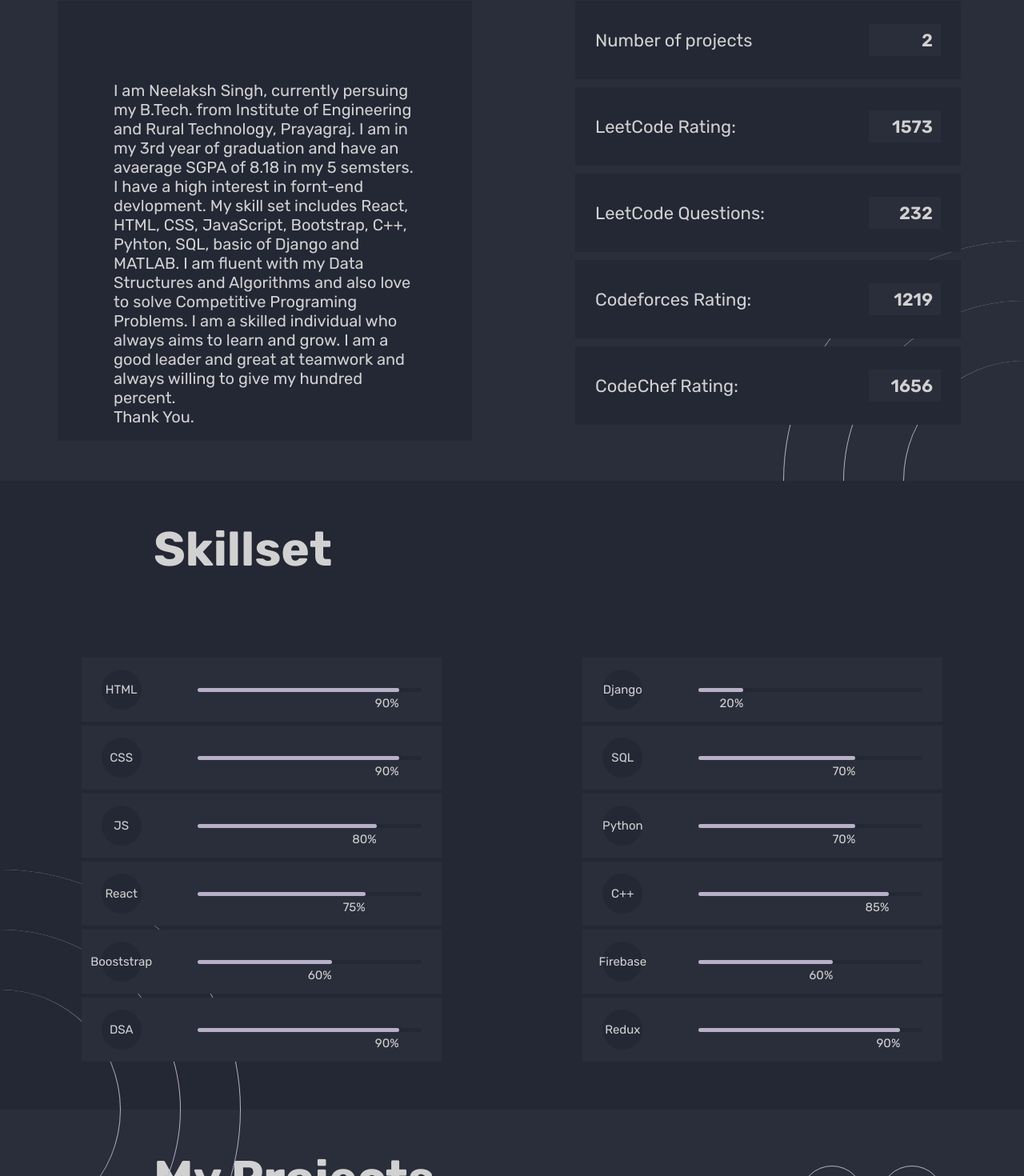
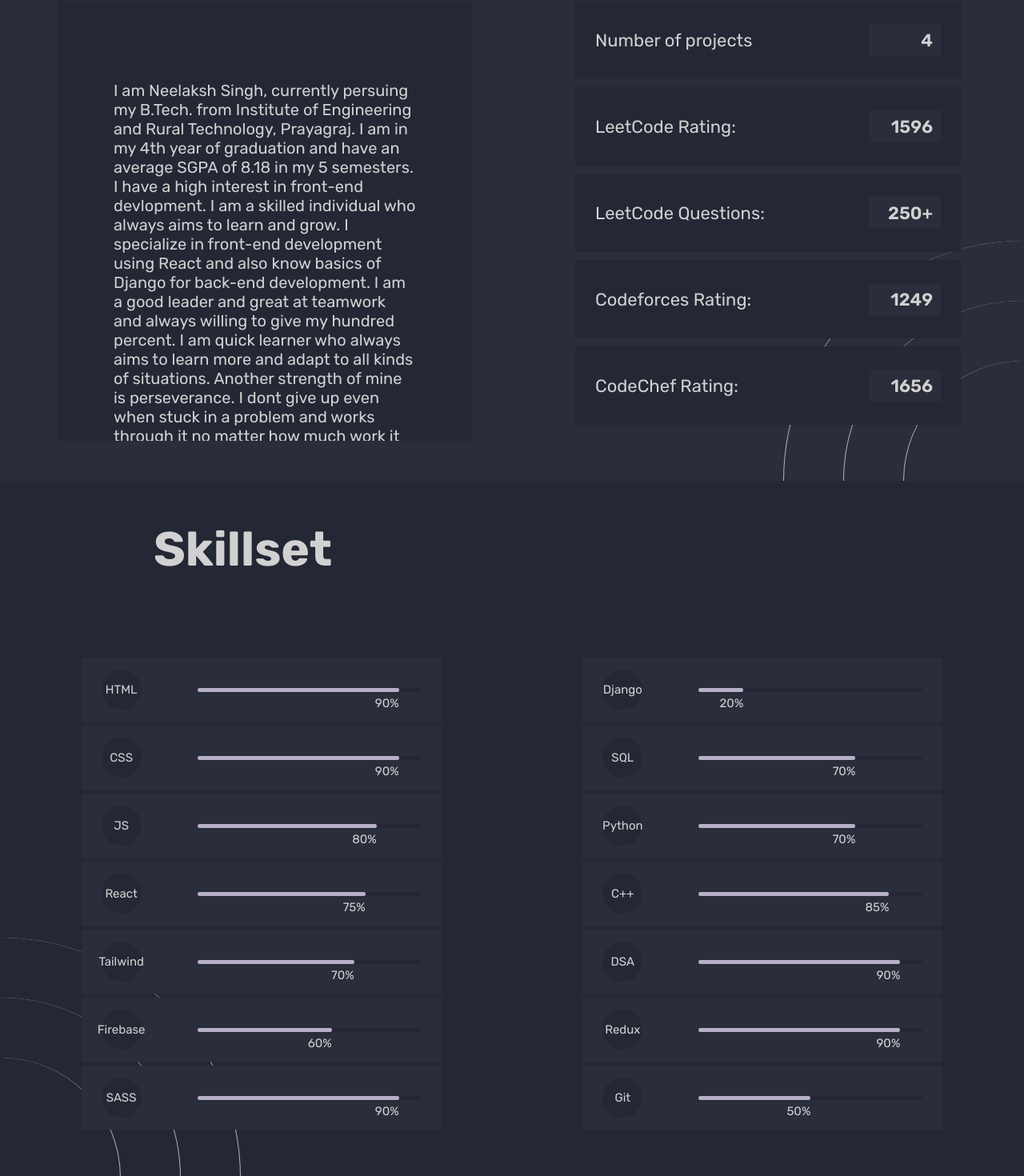
Before and after one commit to Neel10Singh/Neel_portfolio, a React (Create React App) app: page / in a window 1280 px wide. Shown: the part 860-2330 px from the top of the page at 80% size. Built offline with nearby package versions, Linux system fonts and the light colour scheme.

Commit message:
aboutinfoupdate

```diff
--- a/src/components/About.js
+++ b/src/components/About.js
@@ -96,34 +96,36 @@ function About() {
             <div className='aboutcircle5hidden' id='ac5' />
             <div className='aboutcircle6hidden' id='ac6' />
             I am Neelaksh Singh, currently persuing my B.Tech. from Institute of
-            Engineering and Rural Technology, Prayagraj. I am in my 3rd year of
-            graduation and have an avaerage SGPA of 8.18 in my 5 semsters. I
-            have a high interest in fornt-end devlopment. My skill set includes
-            React, HTML, CSS, JavaScript, Bootstrap, C++, Pyhton, SQL, basic of
-            Django and MATLAB. I am fluent with my Data Structures and
-            Algorithms and also love to solve Competitive Programing Problems. I
-            am a skilled individual who always aims to learn and grow. I am a
-            good leader and great at teamwork and always willing to give my
-            hundred percent.
+            Engineering and Rural Technology, Prayagraj. I am in my 4th year of
+            graduation and have an average SGPA of 8.18 in my 5 semesters. I
+            have a high interest in front-end devlopment. I am a skilled
+            individual who always aims to learn and grow. I specialize in
+            front-end development using React and also know basics of Django for
+            back-end development. I am a good leader and great at teamwork and
+            always willing to give my hundred percent. I am quick learner who
+            always aims to learn more and adapt to all kinds of situations.
+            Another strength of mine is perseverance. I dont give up even when
+            stuck in a problem and works through it no matter how much work it
+            takes.
             <br /> Thank You.
           </div>
         </div>
         <div className='details'>
           <div className='hidden' ref={containerRef}>
             Number of projects
-            <div className='detssubbox '>2</div>
+            <div className='detssubbox '>4</div>
           </div>
           <div className='hidden' ref={containerRef2}>
             LeetCode Rating:
-            <div className='detssubbox'>1573</div>
+            <div className='detssubbox'>1596</div>
           </div>
           <div className='hidden' ref={containerRef3}>
             LeetCode Questions:
-            <div className='detssubbox'>232</div>
+            <div className='detssubbox'>250+</div>
           </div>
           <div className='hidden' ref={containerRef4}>
             Codeforces Rating:
-            <div className='detssubbox'>1219</div>
+            <div className='detssubbox'>1249</div>
           </div>
           <div className='hidden' ref={containerRef5}>
             CodeChef Rating:
--- a/src/components/Skills.css
+++ b/src/components/Skills.css
@@ -79,7 +79,7 @@
   font-size: 15px;
   transition: 0.5s;
 }
-.eachskill:nth-child(2) {
+/* .eachskill:nth-child(2) {
   transition-delay: 100ms;
 }
 .eachskill:nth-child(3) {
@@ -105,7 +105,7 @@
 }
 .eachskill:nth-child(10) {
   transition-delay: 900ms;
-}
+} */
 /* .eachskill:hover {
   transform: scale(1.1);
 } */
@@ -156,8 +156,8 @@
   width: 75%;
   font-size: 15px;
 }
-.bs {
-  width: 60%;
+.tw {
+  width: 70%;
   font-size: 15px;
 }
 .dsa {
@@ -188,6 +188,14 @@
   width: 90%;
   font-size: 15px;
 }
+.sass {
+  width: 90%;
+  font-size: 15px;
+}
+.git {
+  width: 50%;
+  font-size: 15px;
+}
 @media (max-width: 800px) {
   .skillbigbox {
     flex-direction: column;
--- a/src/components/Skills.js
+++ b/src/components/Skills.js
@@ -26,6 +26,8 @@ function Skills() {
   const skillRef10 = useRef(null)
   const skillRef11 = useRef(null)
   const skillRef12 = useRef(null)
+  const skillRef13 = useRef(null)
+  const skillRef14 = useRef(null)
   useEffect(() => {
     const observer = new IntersectionObserver(callbackfuntion, options)
     if (skillRef.current) observer.observe(skillRef.current)
@@ -40,6 +42,8 @@ function Skills() {
     if (skillRef10.current) observer.observe(skillRef10.current)
     if (skillRef11.current) observer.observe(skillRef11.current)
     if (skillRef12.current) observer.observe(skillRef12.current)
+    if (skillRef13.current) observer.observe(skillRef13.current)
+    if (skillRef14.current) observer.observe(skillRef14.current)
   }, [
     skillRef,
     skillRef2,
@@ -53,6 +57,8 @@ function Skills() {
     skillRef10,
     skillRef11,
     skillRef12,
+    skillRef13,
+    skillRef14,
     options,
   ])
   function showstat(id) {
@@ -101,17 +107,25 @@ function Skills() {
             </div>
           </div>
           <div className='eachskill'>
-            <div className='skillname'>Booststrap</div>
+            <div className='skillname'>Tailwind</div>
             <div className='skillstat'>
-              <div className='skillstatdata ' id='bs' ref={skillRef5}>
+              <div className='skillstatdata ' id='tw' ref={skillRef5}>
+                <span className='skillsdatashow'>70%</span>
+              </div>
+            </div>
+          </div>
+          <div className='eachskill'>
+            <div className='skillname'>Firebase</div>
+            <div className='skillstat'>
+              <div className='skillstatdata ' id='fb' ref={skillRef6}>
                 <span className='skillsdatashow'>60%</span>
               </div>
             </div>
           </div>
           <div className='eachskill'>
-            <div className='skillname'>DSA</div>
+            <div className='skillname'>SASS</div>
             <div className='skillstat'>
-              <div className='skillstatdata ' id='dsa' ref={skillRef6}>
+              <div className='skillstatdata ' id='sass' ref={skillRef13}>
                 <span className='skillsdatashow'>90%</span>
               </div>
             </div>
@@ -151,10 +165,10 @@ function Skills() {
             </div>
           </div>
           <div className='eachskill'>
-            <div className='skillname'>Firebase</div>
+            <div className='skillname'>DSA</div>
             <div className='skillstat'>
-              <div className='skillstatdata ' id='fb' ref={skillRef11}>
-                <span className='skillsdatashow'>60%</span>
+              <div className='skillstatdata ' id='dsa' ref={skillRef11}>
+                <span className='skillsdatashow'>90%</span>
               </div>
             </div>
           </div>
@@ -166,6 +180,14 @@ function Skills() {
               </div>
             </div>
           </div>
+          <div className='eachskill'>
+            <div className='skillname'>Git</div>
+            <div className='skillstat'>
+              <div className='skillstatdata ' id='git' ref={skillRef14}>
+                <span className='skillsdatashow'>50%</span>
+              </div>
+            </div>
+          </div>
         </div>
       </div>
     </div>
```
